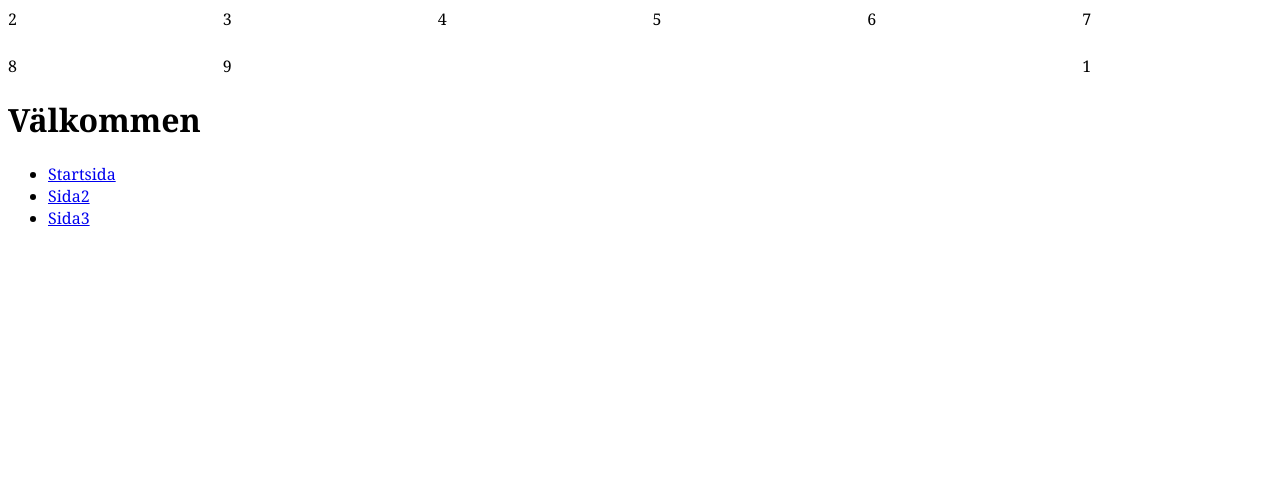
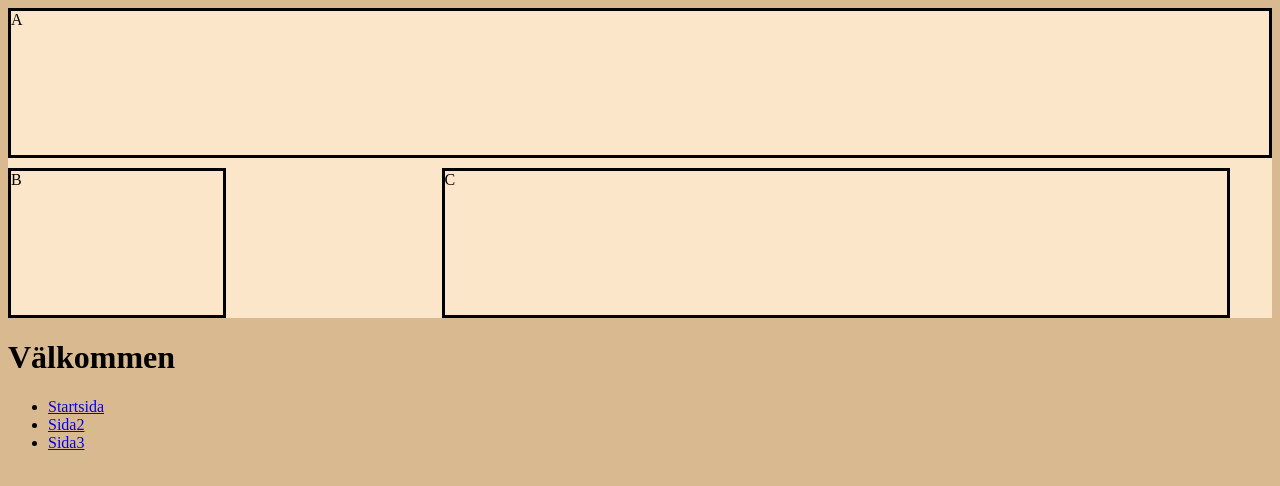
Before and after one commit to Dungeater1337/Websida-uppgift-grupp-, a plain HTML site: page index.html in a window 1280 px wide. Drawn offline with Linux system fonts and the light colour scheme.

Commit message:
Jobbat med layout
Jobbat med layout

```diff
--- a/index.html
+++ b/index.html
@@ -7,17 +7,11 @@
 </head>
 <body>
 
-    <div class = "wrapper">
-        <div class="grid-item1">1</div>
-        <div class="grid-item2">2</div>
-        <div class="grid-item3">3</div>
-        <div class="grid-item4">4</div>
-        <div class="grid-item5">5</div>
-        <div class="grid-item6">6</div>
-        <div class="grid-item7">7</div>
-        <div class="grid-item8">8</div>
-        <div class="grid-item9">9</div>
-    </div>
+    <div class="container">
+        <div class="item-1">A</div>
+        <div class="item-2">B</div>
+        <div class="item-3">C</div>
+      </div>
 
 <header>
     <h1> Välkommen </h1>
@@ -29,3 +23,6 @@
         </ul>
     </nav>
 </header>
+
+
+</body>
--- a/style.css
+++ b/style.css
@@ -1,15 +1,30 @@
-body{
-    font-family:Cambria, Cochin, Georgia, Times, 'Times New Roman', serif
+body {
+    background-color: rgb(216, 185, 144); /* Färg bakom griddarna */
 }
 
-.wrapper{
-    display: grid; /* Visar wrappern */
-    gap: 25px;
-    grid-template-columns: auto auto auto auto;
+.container {
+    display: grid;
+    grid-template-columns: auto auto auto; /* För alla gridda */
+    grid-gap: 10px;
+    grid-template-rows: 150px 150px;
+    background-color: rgb(252, 230, 201);
 }
 
-.grid-item1{
-    grid-column: 1 / span 4;
-    grid-row: 1 / span 6;
-    grid-area: header;
+.item-1{
+    border-style: solid; /* Plan A Titletext text */
+    grid-column: span 3;
 }
+
+.item-2{
+    border-style: solid; /* Plan B Nav meny */
+    width: 50%;
+    grid-column: span 1;
+    grid-row: span 1;
+}
+
+.item-3{
+    border-style: solid; /* Plan C Informationstext */
+    grid-column: span 2;
+    grid-row: span 1;
+    margin-right: 5%;
+}
```
